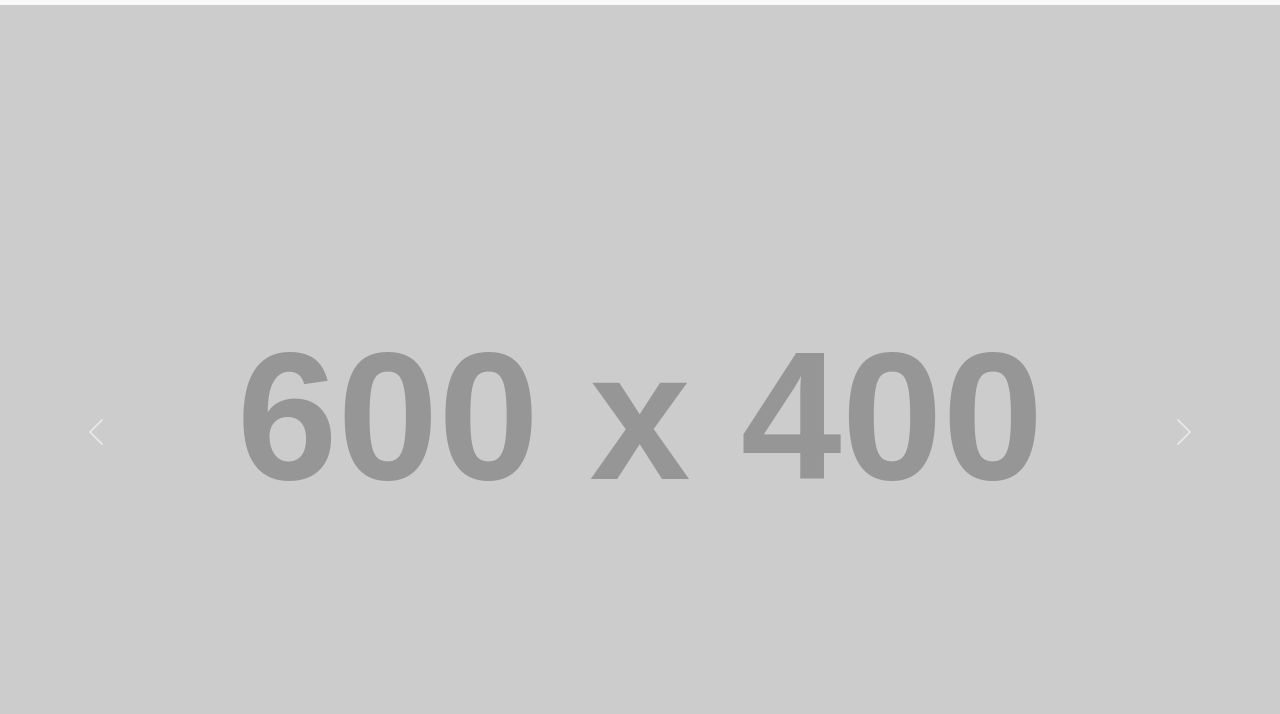
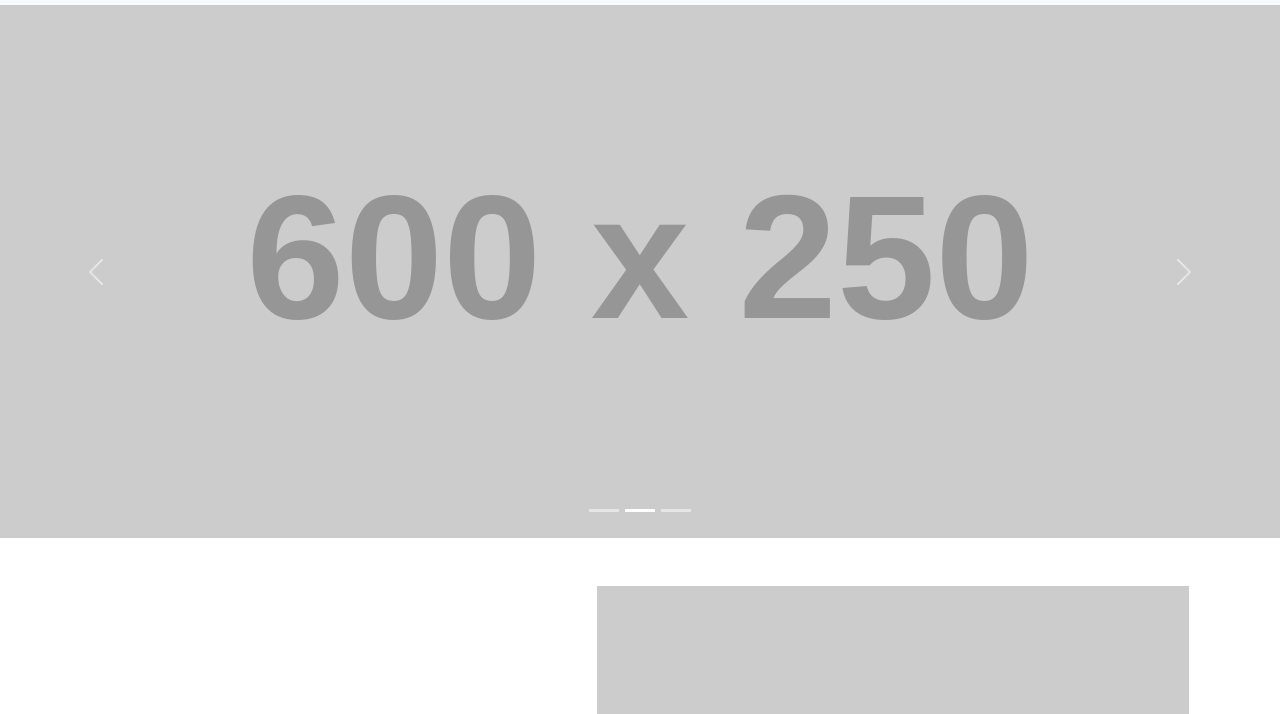
Before and after one commit to luisariel172/hello-world, a plain HTML site: page index.html in a window 1280 px wide. Both pictures are taken after a click on the link "Home". Shown: the part 51-765 px from the top of the page. Drawn offline with nearby package versions, Linux system fonts and the light colour scheme; placeholder pictures from the web are drawn by us.

```diff
--- a/index.html
+++ b/index.html
@@ -67,13 +67,13 @@
         </div>
         <div class="carousel-inner">
           <div class="carousel-item active">
-            <img src="https://dummyimage.com/600x400/000/fff" class="d-block w-100" alt="...">
+            <img src="https://dummyimage.com/600x250/000/fff" class="d-block w-100" alt="...">
           </div>
           <div class="carousel-item">
-            <img src="https://dummyimage.com/600x400/000/fff" class="d-block w-100" alt="...">
+            <img src="https://dummyimage.com/600x250/000/fff" class="d-block w-100" alt="...">
           </div>
           <div class="carousel-item">
-            <img src="https://dummyimage.com/600x400/000/fff" class="d-block w-100" alt="...">
+            <img src="https://dummyimage.com/600x250/000/fff" class="d-block w-100" alt="...">
           </div>
         </div>
         <button class="carousel-control-prev" type="button" data-bs-target="#carouselExampleIndicators" data-bs-slide="prev">
```
Also changed, not shown: 1 other file.
